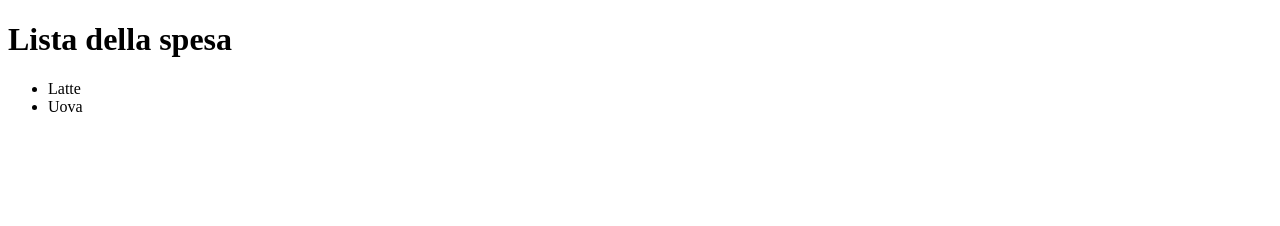
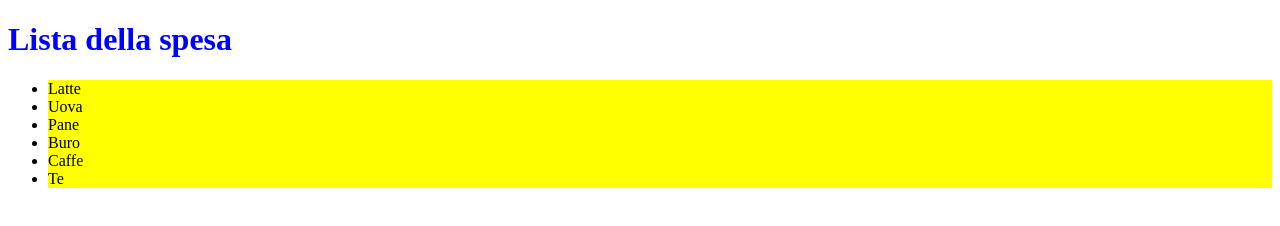
Before and after one commit to Alina-Galben/Git-Avanzato2-Prattica, a plain HTML site: page index.html in a window 1280 px wide. Drawn offline with Linux system fonts and the light colour scheme.

Commit message:
Aggiunta di nuovo css

```diff
--- /dev/null
+++ b/git.css
@@ -0,0 +1,7 @@
+h1 {
+    color: blue;
+}
+
+li {
+    background-color: yellow;
+}
--- a/index.html
+++ b/index.html
@@ -4,12 +4,17 @@
     <meta charset="UTF-8">
     <meta name="viewport" content="width=device-width, initial-scale=1.0">
     <title>Lista della spesa</title>
+    <link rel="stylesheet" href="git.css">
 </head>
 <body>
     <h1>Lista della spesa</h1>
     <ul>
         <li>Latte</li>
         <li>Uova</li>
+        <li>Pane</li>
+        <li>Buro</li>
+        <li>Caffe</li>
+        <li>Te</li>
     </ul>
 </body>
 </html>
```
